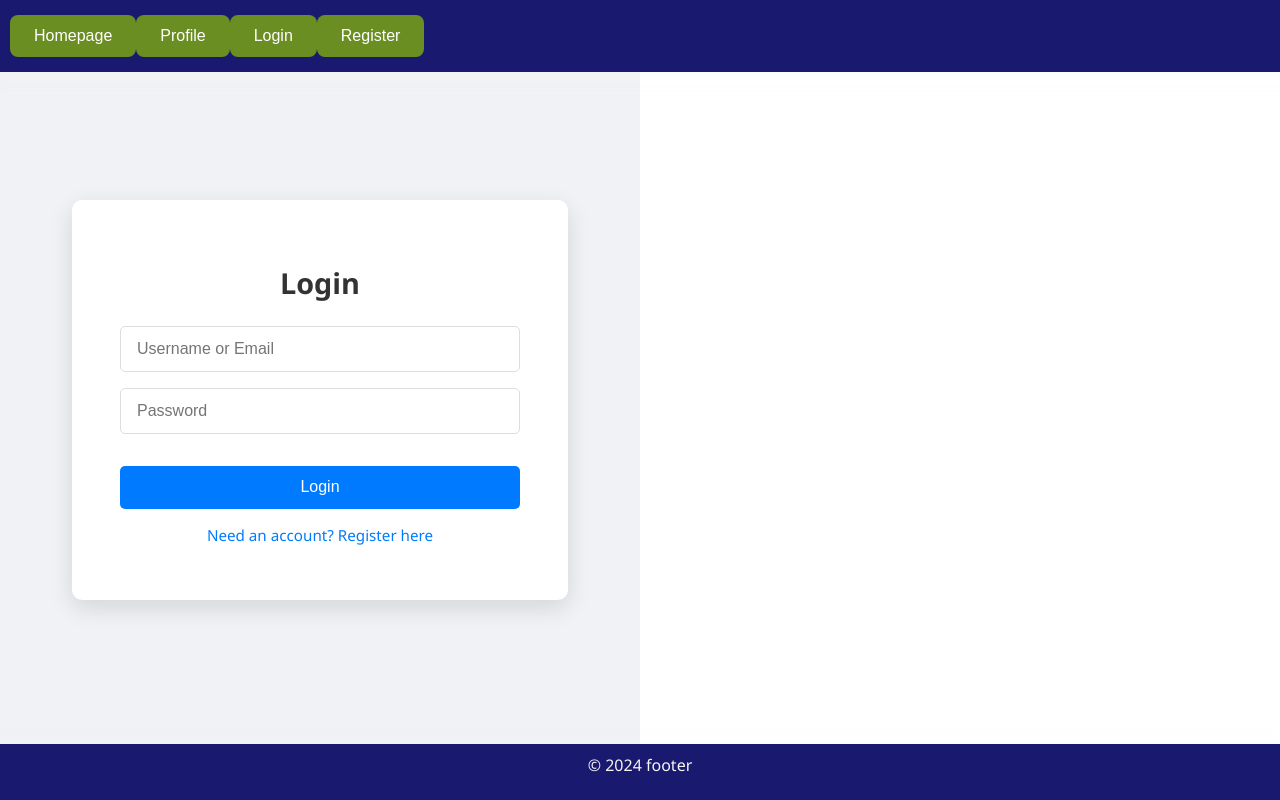
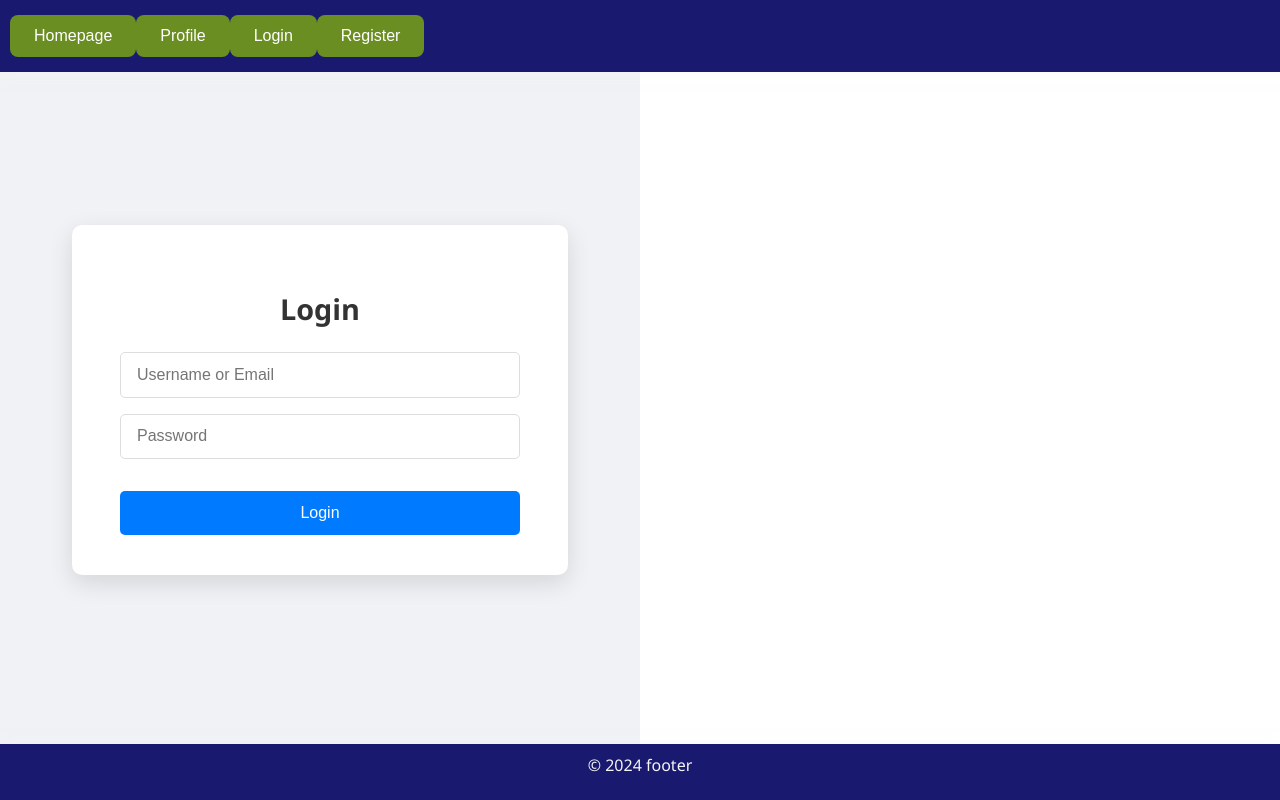
Before and after one commit to HussainALAradi5/books_builds_minds, a React (Vite) app in the folder client/: page /login in a window 1280 px wide. Built offline with nearby package versions, Linux system fonts and the light colour scheme.

Commit message:
some minor issues fix

```diff
--- a/client/src/Components/Form.jsx
+++ b/client/src/Components/Form.jsx
@@ -1,13 +1,12 @@
 import { useState } from "react";
 import "../styles/form.css";
+const Form = ({ mode = "login" }) => {
+  const isLogin = mode === "login";
 
-const Form = () => {
-  const [isLogin, setIsLogin] = useState(true);
   const [formData, setFormData] = useState({
     username: "",
     email: "",
     password: "",
-
   });
 
   const handleChange = (e) => {
@@ -44,7 +43,6 @@ const Form = () => {
 
         {!isLogin && (
           <>
-
             <input
               type="text"
               name="username"
@@ -85,12 +83,6 @@ const Form = () => {
         />
 
         <button type="submit">{isLogin ? "Login" : "Register"}</button>
-
-        <p className="toggle" onClick={() => setIsLogin(!isLogin)}>
-          {isLogin
-            ? "Need an account? Register here"
-            : "Already have an account? Login"}
-        </p>
       </form>
     </div>
   );
```
Lines whose indentation alone changed are shown as unchanged.
